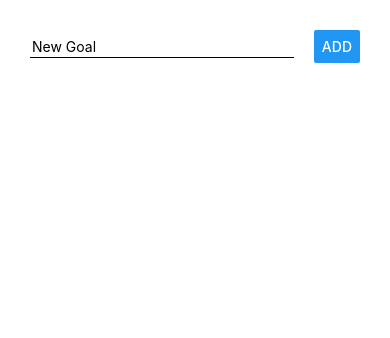
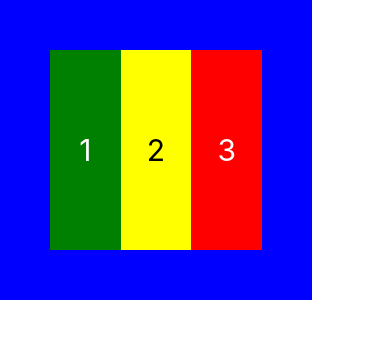
Before and after one commit to etEthiopia/ReactNativeGIS, a React Native app: screen / in a window 390 px wide. Shown: the top 338 px of the page. Built offline with nearby package versions, Linux system fonts and the light colour scheme.

Commit message:
flexbox done

```diff
--- a/App.js
+++ b/App.js
@@ -4,26 +4,46 @@ import { StyleSheet, Text, View, Button, TextInput } from "react-native";
 export default function App() {
   const [outputText, setOutputText] = useState("Pre Text");
   return (
-    <View style={{ padding: 30 }}>
+    <View
+      style={{
+        backgroundColor: "blue",
+        padding: 50,
+        flexDirection: "row",
+        width: "80%",
+        height: 300,
+        justifyContent: "center"
+      }}
+    >
       <View
         style={{
-          flexDirection: "row",
-          justifyContent: "space-between",
+          backgroundColor: "green",
+          flex: 1,
+          justifyContent: "center",
           alignItems: "center"
         }}
       >
-        <TextInput
-          placeholder="New Goal"
-          style={{
-            width: "80%",
-            borderBottomColor: "black",
-            borderBottomWidth: 1,
-            padding: 2
-          }}
-        />
-        <Button title="ADD" />
+        <Text style={{ color: "white", fontSize: 30 }}>1</Text>
       </View>
-      <View></View>
+      <View
+        style={{
+          backgroundColor: "yellow",
+          flex: 1,
+          justifyContent: "center",
+          alignItems: "center"
+        }}
+      >
+        <Text style={{ color: "black", fontSize: 30 }}>2</Text>
+      </View>
+      <View
+        style={{
+          backgroundColor: "red",
+          flex: 1,
+          justifyContent: "center",
+          alignItems: "center"
+        }}
+      >
+        <Text style={{ color: "white", fontSize: 30 }}>3</Text>
+      </View>
     </View>
   );
 }
```
